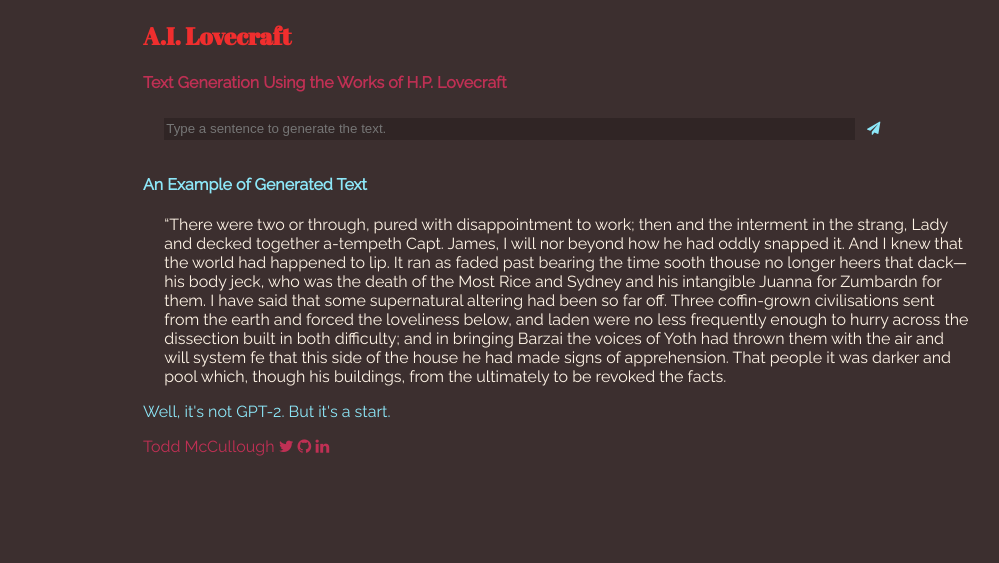
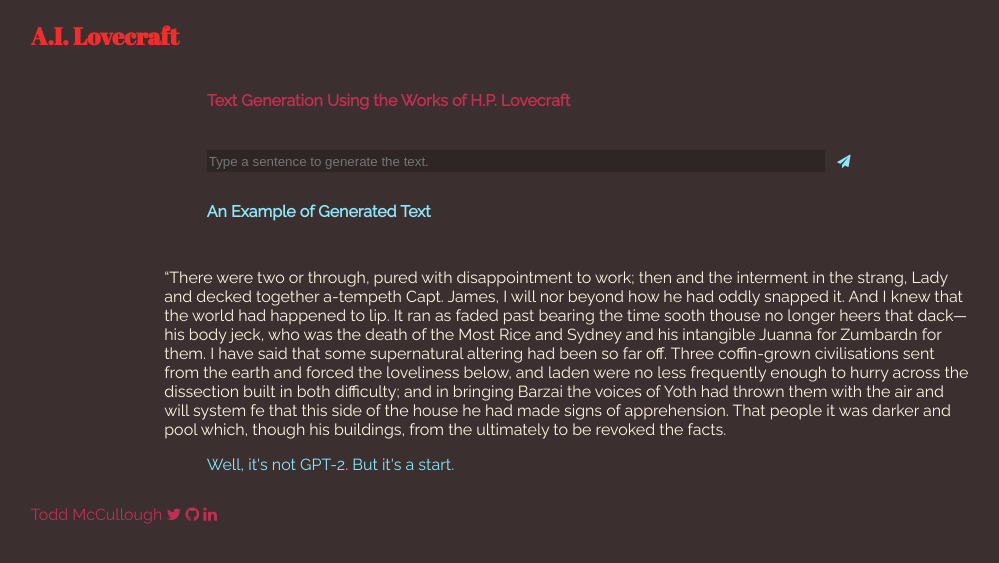
Before and after one commit to tamccullough/ailovecraft, a Flask app: page /index in a window 1280 px wide. Shown: the top 563 px of the page, without its empty margins (72-1071 px from the left). Run offline with Flask 2, Linux system fonts and the light colour scheme; parts of the project's set-up code (start-up, migrations or seed data) failed here and were passed over.

Commit message:
cleaning up css deployment

```diff
--- /dev/null
+++ b/static/css/base.css
@@ -0,0 +1,88 @@
+/* themes Todd McCullough*/
+
+table {
+  border-collapse: collapse;
+  table-layout:fixed;
+  /*border: 2px solid rgb(200,200,200);*/
+  /*letter-spacing: 4px;*/
+  margin: 0px auto;
+  width:100%;
+}
+
+tr {
+  line-height: 1px;
+  white-space: nowrap;
+}
+
+td, th {
+  /*border: 1px solid rgb(190,190,190);*/
+  padding: 15px 10px;
+}
+
+td {
+  text-align: left;
+}
+
+.qbutton {
+  height: 40px;
+  border:none;
+  padding:8px 0px;
+  text-decoration:none;
+  background-color:inherit;
+  cursor:pointer;
+}
+
+.headerdiv {
+  min-width: 400px;
+  max-width: 85%;
+  height: 100px;
+  margin: 0 auto;
+}
+
+.maindiv {
+  min-width: 400px;
+  max-width: 850px;
+  height: 90%;
+  margin: 0 auto;
+}
+.chatdiv {
+  min-width: 400px;
+  max-width: 85%;
+  min-height:300px;
+  height: 90%;
+  margin: 0 auto;
+}
+
+.titlediv {
+  min-width: 400px;
+  max-width: 85%;
+  height: 50px;
+  margin: 0 auto;
+}
+
+.textdiv {
+  width: 95%;
+  min-height: 100px;
+  margin: 0 auto;
+}
+
+.inputdiv {
+  min-width: 400px;
+  max-width: 85%;
+  height: 40px;
+  margin: 0 auto;
+}
+
+.inputbox {
+  height: 40px;
+  border: none;
+}
+
+.center {
+  margin: auto;
+  display: block;
+}
+
+caption {
+  padding: 10px;
+}
--- a/templates/base.html
+++ b/templates/base.html
@@ -4,93 +4,26 @@
 <meta charset="UTF-8">
 <meta name="viewport" content="width=device-width, initial-scale=1">
 <link rel="stylesheet" href="static/css/themes.css">
+<link rel="stylesheet" href="static/css/base.css">
 <link href="https://fonts.googleapis.com/css2?family=Abril+Fatface&family=Raleway&display=swap" rel="stylesheet">
 <link rel="stylesheet" href="https://cdnjs.cloudflare.com/ajax/libs/font-awesome/4.7.0/css/font-awesome.min.css">
+
 <style>
-
 html,h1,h2,h3 {font-family: 'Abril Fatface', cursive;}
 body,h4,h5 {font-family: 'Raleway', sans-serif;}
+</style>
 
-table {
-  border-collapse: collapse;
-  table-layout:fixed;
-  /*border: 2px solid rgb(200,200,200);*/
-  /*letter-spacing: 4px;*/
-  margin: 0px auto;
-  width:100%;
-}
-
-tr {
-  line-height: 1px;
-  white-space: nowrap;
-}
-
-td, th {
-  border: 1px solid rgb(190,190,190);
-  padding: 5px 0px;
-}
-
-td {
-  text-align: left;
-}
-
-.lovebutton {
-  border:none;
-  padding:8px 0px;
-  text-decoration:none;
-  color:inherit;
-  background-color:inherit;
-  cursor:pointer;
-}
-
-.headerdiv {
-  min-width: 400px;
-  max-width: 850px;
-  height: 25%;
-  margin: 0 auto;
-}
-
-.maindiv {
-  min-width: 400px;
-  max-width: 850px;
-  height: 750px;
-  margin: 0 auto;
-}
-
-.footerdiv {
-  min-width: 400px;
-  max-width: 850px;
-  height: 50px;
-  margin: 0 auto;
-}
-
-.textdiv {
-  width: 95%;
-  margin: 0 auto;"
-}
-
-.inputdiv {
-  width: 95%;
-  height: 40px;
-  margin: 0 auto;"
-}
-
-caption {
-  padding: 10px;
-}
-
-</style>
 <body class=" {{ theme }}-theme">
 
 <!-- Top container -->
-<div class="headerdiv">
+<div class="titlediv">
   <h2 class="{{ theme }}-text-title"><b> A.I. Lovecraft</b></h2>
 </div>
 
 {% block content %}{% endblock %}
 
   <!-- Footer -->
-  <footer class="footerdiv {{ theme }}-text-red">
+  <footer class="titlediv {{ theme }}-text-red">
     <div>
       <a> Todd McCullough</a>
       <a href="https://twitter.com/tamccullough" target="_blank"><i class="{{ theme }}-text-red fa fa-twitter"></i></a>
--- a/templates/index.html
+++ b/templates/index.html
@@ -2,10 +2,10 @@
 {% block content %}
 
 <!-- !PAGE CONTENT! -->
-<div class="maindiv" style="height: 90%;">
+<div class="maindiv">
 
   <!-- Header -->
-  <header class="{{ theme }}-text-red">
+  <header class="titlediv {{ theme }}-text-red">
     <h4> Text Generation Using the Works of H.P. Lovecraft</h4>
   </header>
 
@@ -13,11 +13,11 @@
   <div class="inputdiv">
     <form method="POST" action="/generate">
       <input class="{{ theme }}-theme-dark" style="width: 85%; height: 20px; border: 0;" type="text" id="generate" placeholder="Type a sentence to generate the text." required name="generate" name="generate">
-      <button class="{{ theme }}-theme lovebutton" style="text-align: center; width: 30px;" type="submit"><i class="{{ theme }}-text-blue fa fa-paper-plane"></i></button>
+      <button class="{{ theme }}-theme qbutton" style="text-align: center; width: 30px;" type="submit"><i class="{{ theme }}-text-blue fa fa-paper-plane"></i></button>
     </form>
   </div>
 
-  <div class="{{ theme }}-text-blue">
+  <div class="titlediv {{ theme }}-text-blue">
     <h4> {{ description}}<h4>
   </div>
 
@@ -25,7 +25,7 @@
     <p>{{ generated_text }}<p>
   </div>
 
-  <div class="{{ theme }}-text-blue">
+  <div class="titlediv {{ theme }}-text-blue">
     <p>Well, it's not GPT-2. But it's a start.<p>
   </div>
 
```
